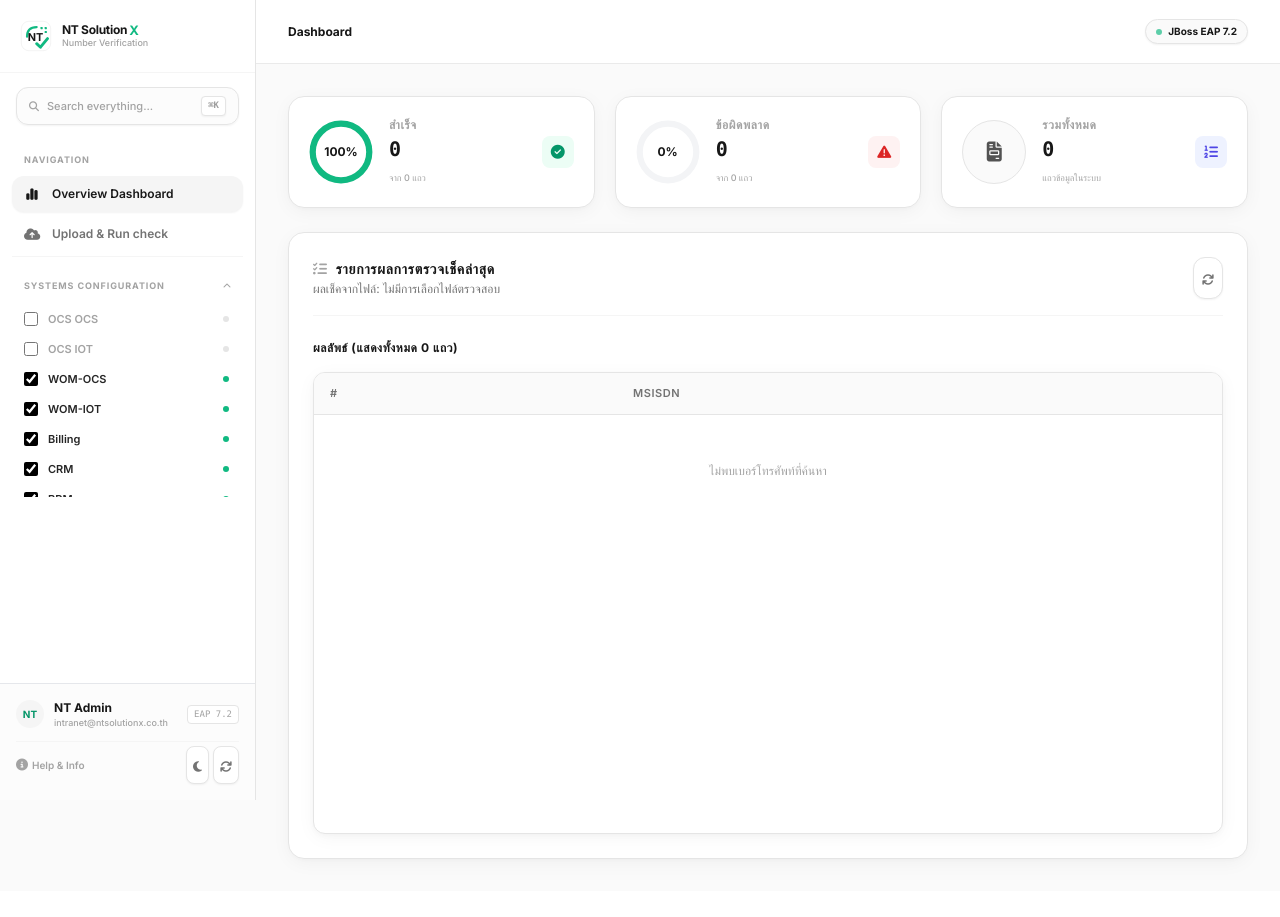
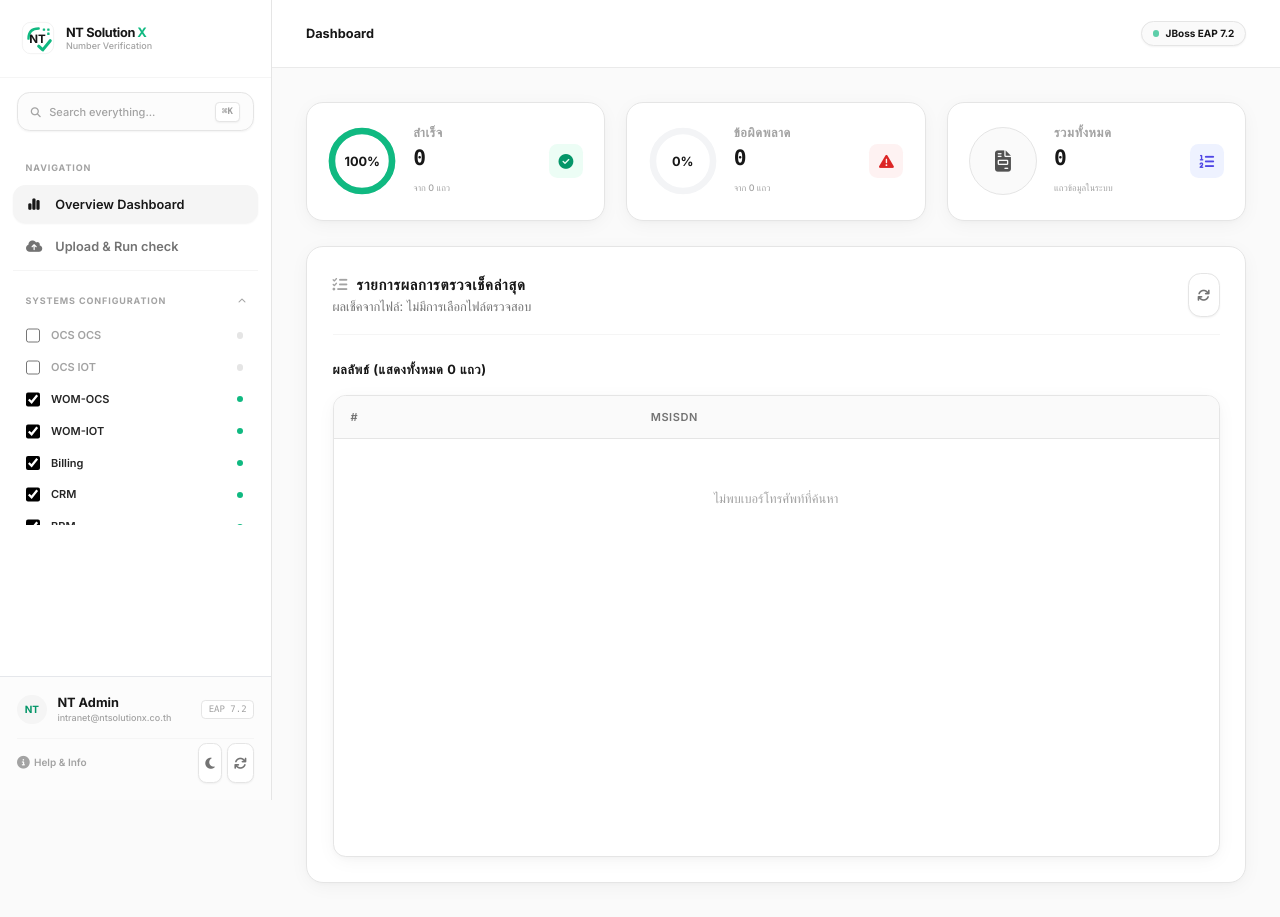
Before and after one commit to iamc9ju/NT-SolutionX, a web app: page / in a window 1280 px wide. Before the commit the page ends 861 px from the top, so only its background shows below. Run offline with its HTML, style and script files only (its server is not run), Linux system fonts and the light colour scheme; data that the repository does not hold is empty; some libraries are stand-ins or nearby versions; some web fonts are replaced.

Commit message:
style: scale up global typography base size slightly

```diff
--- a/index.html
+++ b/index.html
@@ -54,6 +54,10 @@
         html.dark body {
             background-color: #0c0a09;
             color: #f5f5f5;
+        }
+
+        html {
+            font-size: 17px;
         }
 
         html.dark {
--- a/src/main/webapp/index.html
+++ b/src/main/webapp/index.html
@@ -54,6 +54,10 @@
         html.dark body {
             background-color: #0c0a09;
             color: #f5f5f5;
+        }
+
+        html {
+            font-size: 17px;
         }
 
         html.dark {
```
